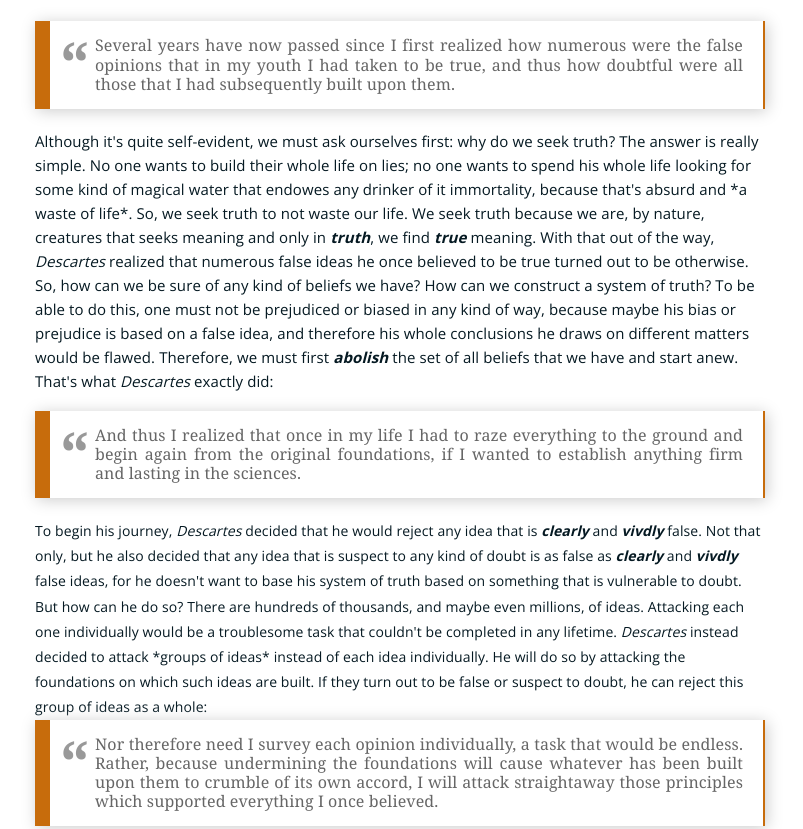
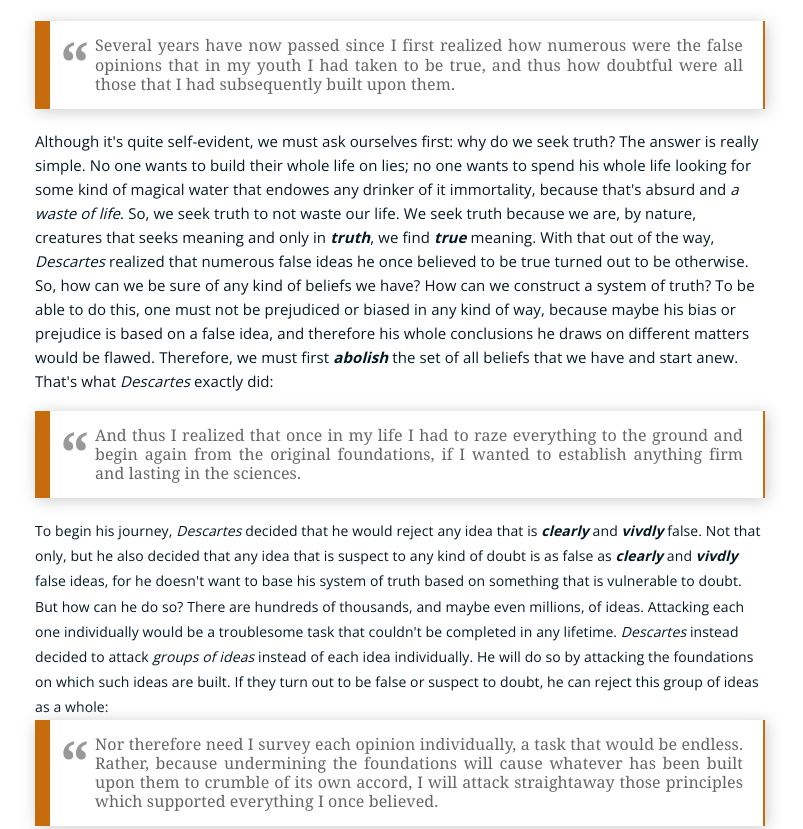
Before and after one commit to AhmedAlSunbati/AhmedAlSunbati.github.io, a plain HTML site: page descartes-first.html in a window 1280 px wide. Shown: the part 2101-2930 px from the top of the page, without its empty margins (50-853 px from the left). Drawn offline with nearby package versions, Linux system fonts and the light colour scheme.

Commit message:
Update descartes-first.html

```diff
--- a/descartes-first.html
+++ b/descartes-first.html
@@ -117,12 +117,12 @@
 
 								</p><blockquote class="stacked">Several years have now passed since I first realized how numerous were the false opinions that in my youth I had taken to be true, and thus how doubtful were all those that I had subsequently built upon them.</blockquote>
 
-								<p>Although it's quite self-evident, we must ask ourselves first: why do we seek truth? The answer is really simple. No one wants to build their whole life on lies; no one wants to spend his whole life looking for some kind of magical water that endowes any drinker of it immortality, because that's absurd and *a waste of life*. So, we seek truth to not waste our life. We seek truth because we are, by nature, creatures that seeks meaning and only in <b><i>truth</i></b>, we find <b><i>true</i></b> meaning. With that out of the way, <i>Descartes</i> realized that numerous false ideas he once believed to be true turned out to be otherwise. So, how can we be sure of any kind of beliefs we have? How can we construct a system of truth? To be able to do this, one must not be prejudiced or biased in any kind of way, because maybe his bias or prejudice is based on a false idea, and therefore his whole conclusions he draws on different matters would be flawed. Therefore, we must first <b><i>abolish</i></b> the set of all beliefs that we have and start anew. That's what <i>Descartes</i> exactly did:</p>
+								<p>Although it's quite self-evident, we must ask ourselves first: why do we seek truth? The answer is really simple. No one wants to build their whole life on lies; no one wants to spend his whole life looking for some kind of magical water that endowes any drinker of it immortality, because that's absurd and <i>a waste of life</i>. So, we seek truth to not waste our life. We seek truth because we are, by nature, creatures that seeks meaning and only in <b><i>truth</i></b>, we find <b><i>true</i></b> meaning. With that out of the way, <i>Descartes</i> realized that numerous false ideas he once believed to be true turned out to be otherwise. So, how can we be sure of any kind of beliefs we have? How can we construct a system of truth? To be able to do this, one must not be prejudiced or biased in any kind of way, because maybe his bias or prejudice is based on a false idea, and therefore his whole conclusions he draws on different matters would be flawed. Therefore, we must first <b><i>abolish</i></b> the set of all beliefs that we have and start anew. That's what <i>Descartes</i> exactly did:</p>
 
 							<p>
 								<blockquote>And thus I realized that once in my life I had to raze everything to the ground and begin again from the original foundations, if I wanted to establish anything firm and lasting in the sciences.</blockquote>
 
-								To begin his journey, <i>Descartes</i> decided that he would reject any idea that is <b><i>clearly</i></b> and <b><i>vivdly</i></b> false. Not that only, but he also decided that any idea that is suspect to any kind of doubt is as false as <b><i>clearly</i></b> and <b><i>vivdly</i></b> false ideas, for he doesn't want to base his system of truth based on something that is vulnerable to doubt. But how can he do so? There are hundreds of thousands, and maybe even millions, of ideas. Attacking each one individually would be a troublesome task that couldn't be completed in any lifetime. <i>Descartes</i> instead decided to attack *groups of ideas* instead of each idea individually. He will do so by attacking the foundations on which such ideas are built. If they turn out to be false or suspect to doubt, he can reject this group of ideas as a whole:
+								To begin his journey, <i>Descartes</i> decided that he would reject any idea that is <b><i>clearly</i></b> and <b><i>vivdly</i></b> false. Not that only, but he also decided that any idea that is suspect to any kind of doubt is as false as <b><i>clearly</i></b> and <b><i>vivdly</i></b> false ideas, for he doesn't want to base his system of truth based on something that is vulnerable to doubt. But how can he do so? There are hundreds of thousands, and maybe even millions, of ideas. Attacking each one individually would be a troublesome task that couldn't be completed in any lifetime. <i>Descartes</i> instead decided to attack <i>groups of ideas</i> instead of each idea individually. He will do so by attacking the foundations on which such ideas are built. If they turn out to be false or suspect to doubt, he can reject this group of ideas as a whole:
 
 							<blockquote>Nor therefore need I survey each opinion individually, a task that would be endless. Rather, because undermining the foundations will cause whatever has been built upon them to crumble of its own accord, I will attack straightaway those principles which supported everything I once believed.</blockquote>
 
@@ -139,7 +139,7 @@
 
 								<blockquote>Nevertheless, it surely must be admitted that the things seen during slumber are, as it were, like painted images, which could only have been produced in the likeness of true things, and that therefore at least these general things—eyes, head, hands, and the whole body—are not imaginary things, but are true and exist.</blockquote>
 
-								Therefore, even the physical things are subject to doubt. <i>Descartes</i> then concluded that all the sciences based on the *"physical things"*, are themselves subject to doubt. But then he realized that arithmetic, geoemtery, algebra and fields that deal with abstract or general concepts with little regard to whether they existed or not, contain the most certain and indubitable facts:
+								Therefore, even the physical things are subject to doubt. <i>Descartes</i> then concluded that all the sciences based on the <i>"physical things"</i>, are themselves subject to doubt. But then he realized that arithmetic, geoemtery, algebra and fields that deal with abstract or general concepts with little regard to whether they existed or not, contain the most certain and indubitable facts:
 
 								<blockquote> For whether I am awake or asleep, two plus three make five, and a square does not have more than four sides. It does not seem possible that such obvious truths should be subject to the suspicion of being false.</blockquote>
 
```
